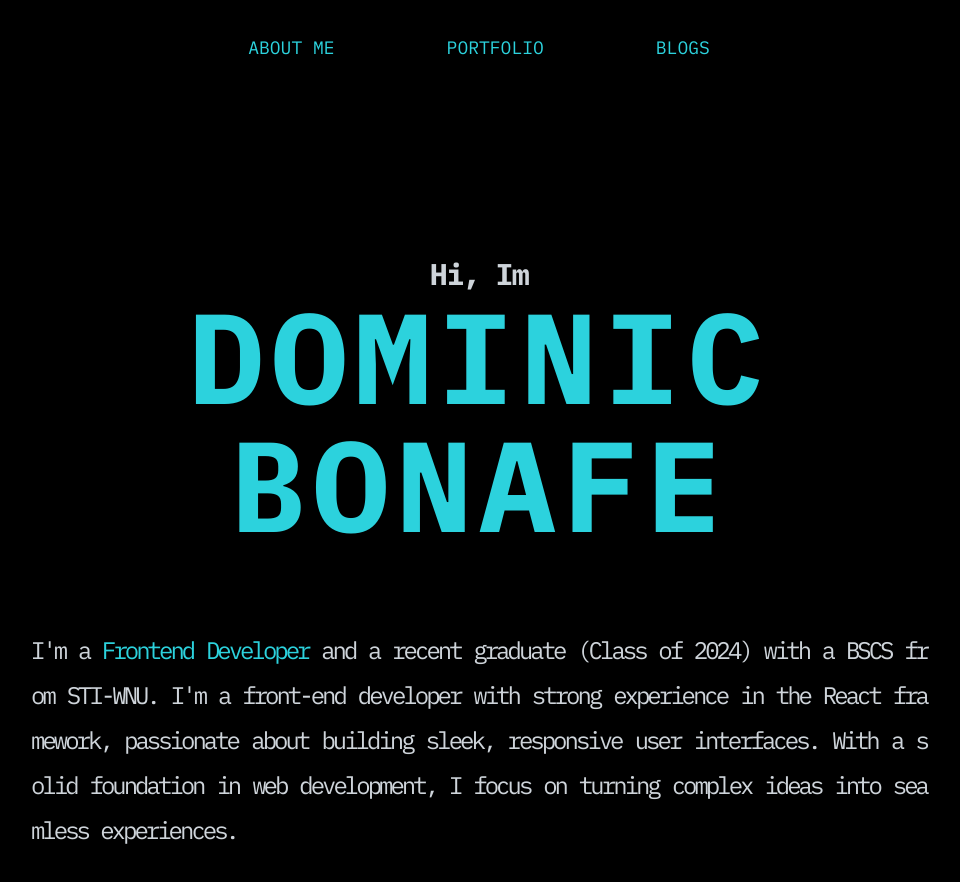
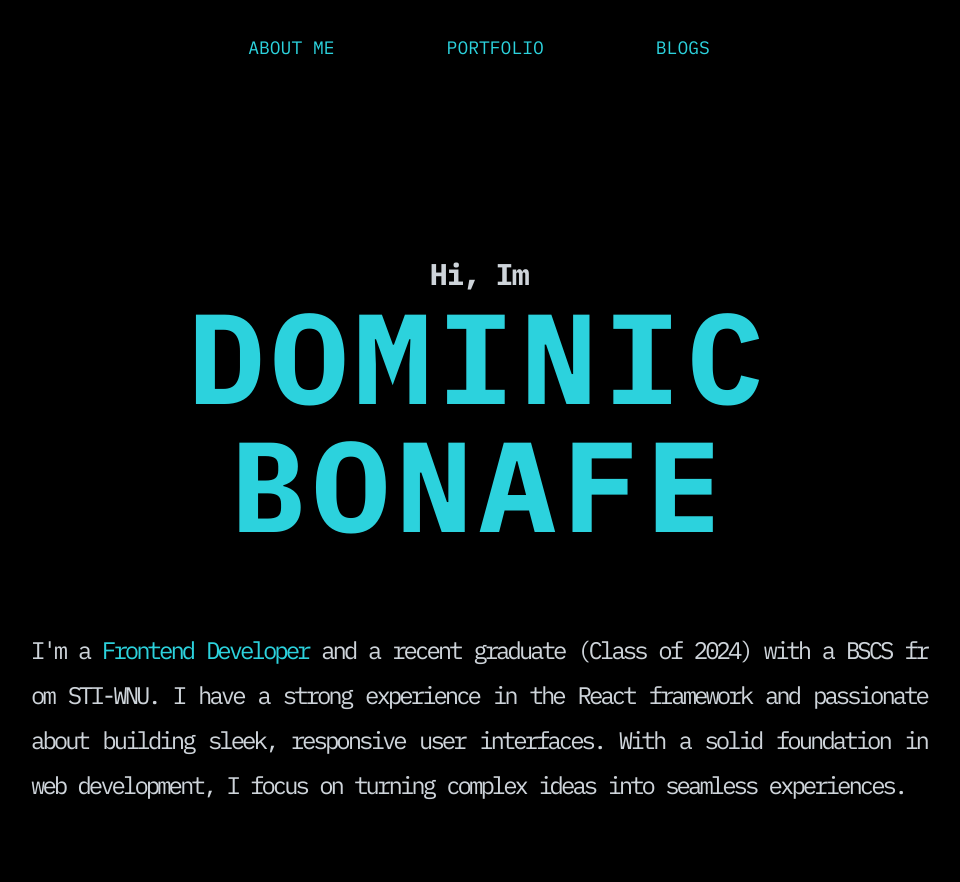
Before and after one commit to DominicYonce22/Portfolio, a React (Vite) app: page / in a window 1280 px wide. Shown: the top 882 px of the page, without its empty margins (161-1121 px from the left). Built offline with nearby package versions, Linux system fonts and the light colour scheme.

Commit message:
font weight changed hero section

```diff
--- a/src/pages/home/Hero.jsx
+++ b/src/pages/home/Hero.jsx
@@ -27,39 +27,30 @@ export default function Hero() {
       ease: "back.out(1.7)",
     });
 
-    // Trigger forward animation on mouseenter
     hoverContent.current.addEventListener("mouseenter", () => {
       tl.restart();
     });
 
-    // Trigger reverse animation on mouseleave
     hoverContent.current.addEventListener("mouseleave", () => {
       tl.reverse();
     });
 
-    // Track mouse position and apply to hidden content with boundingRect
     container.current.addEventListener("mousemove", (e) => {
-      let boundingRect = container.current.getBoundingClientRect(); // Get container's bounding rect
+      let boundingRect = container.current.getBoundingClientRect();
 
-      // Calculate mouse position relative to container (no offset for centering this time)
       let relX = e.pageX - boundingRect.left;
       let relY = e.pageY - boundingRect.top;
 
-      // Adjust for scroll position
       let scrollTop = window.pageYOffset || document.documentElement.scrollTop;
 
-      // We want it tighter, so no more centering for X and Y here
       let x = relX;
       let y = relY - scrollTop;
 
-      // Update GSAP properties with the new position (closer to the mouse)
       gsap.set(hiddenContent.current, {
-        autoAlpha: 1, // Ensure it's visible
-        "--x": x, // Update the custom property for X
-        "--y": y, // Update the custom property for Y
+        autoAlpha: 1,
+        "--x": x,
+        "--y": y,
       });
-
-      // Update the quickTo animations
 
       yTo(y);
       xTo(x);
@@ -67,15 +58,15 @@ export default function Hero() {
 
     container.current.addEventListener("mouseleave", () => {
       gsap.set(hiddenContent.current, {
-        autoAlpha: 0, // Hide the content
-        ease: "back.out(1.7)", // Intense ease-in-out with a back-and-forth overshoot for a "shwoop" effect
+        autoAlpha: 0,
+        ease: "back.out(1.7)",
       });
     });
 
     container.current.addEventListener("mouseenter", () => {
       gsap.set(hiddenContent.current, {
-        autoAlpha: 1, //show the mask
-        ease: "back.in(1.7)", // Intense ease-in-out with a back-and-forth overshoot for a "shwoop" effect
+        autoAlpha: 1,
+        ease: "back.in(1.7)",
       });
     });
   });
@@ -86,7 +77,10 @@ export default function Hero() {
       className="relative h-screen bg-black py-16 sm:py-24"
     >
       <div className="h-full bg-black py-[3rem] text-justify text-[2rem] tracking-tighter backdrop-blur-md oldPhone:mx-auto oldPhone:w-[90%] oldPhone:py-6 md:py-16">
-        <div ref={hoverContent}>
+        <div
+          ref={hoverContent}
+          className="oldPhone:text-base oldPhone:font-bold"
+        >
           <p className="text-center font-bold text-[#ced4da] oldPhone:text-lg sm:text-3xl">
             Hi, Im
           </p>
@@ -94,13 +88,13 @@ export default function Hero() {
             Dominic Bonafe
           </h1>
 
-          <p className="android:text-md bg mb-2 w-full text-sm leading-normal text-[#ced4da] oldPhone:mb-10 oldPhone:break-all oldPhone:px-8 oldPhone:text-sm oldPhone:leading-[2.2] oldPhone:tracking-[0.5px] oldPhone:[word-spacing:0.8px] android:mb-16 android:font-bold android:leading-7 android:tracking-tight sm:px-[8%] sm:text-lg sm:leading-8 md:mb-14 md:text-xl md:font-normal md:leading-10 md:tracking-[-2px] lg:px-32 lg:text-2xl lg:font-normal lg:leading-[45px] lg:tracking-[-3px]">
+          <p className="bg mb-2 w-full text-sm leading-normal text-[#ced4da] oldPhone:mb-10 oldPhone:break-all oldPhone:px-8 oldPhone:text-sm oldPhone:leading-[2.2] oldPhone:tracking-[0.5px] oldPhone:[word-spacing:0.8px] android:mb-16 android:leading-7 android:tracking-tight sm:px-[8%] sm:text-lg sm:leading-8 md:mb-14 md:text-xl md:font-normal md:leading-10 md:tracking-[-2px] lg:px-32 lg:text-2xl lg:font-normal lg:leading-[45px] lg:tracking-[-3px]">
             I'm a<span className="text-[#2cd2dd]"> Frontend Developer</span> and
-            a recent graduate (Class of 2024) with a BSCS from STI-WNU. I'm a
-            front-end developer with strong experience in the React framework,
-            passionate about building sleek, responsive user interfaces. With a
-            solid foundation in web development, I focus on turning complex
-            ideas into seamless experiences.
+            a recent graduate (Class of 2024) with a BSCS from STI-WNU. I have a
+            strong experience in the React framework and passionate about
+            building sleek, responsive user interfaces. With a solid foundation
+            in web development, I focus on turning complex ideas into seamless
+            experiences.
           </p>
         </div>
       </div>
@@ -127,11 +121,11 @@ export default function Hero() {
 
           <p className="android:text-md bg mb-2 w-full text-sm leading-normal text-black oldPhone:mb-10 oldPhone:break-all oldPhone:px-8 oldPhone:text-sm oldPhone:leading-[2.2] oldPhone:tracking-[0.5px] oldPhone:[word-spacing:0.8px] android:mb-16 android:font-bold android:leading-7 android:tracking-tight sm:px-[8%] sm:text-lg sm:leading-8 md:mb-14 md:text-xl md:font-normal md:leading-10 md:tracking-[-2px] lg:px-32 lg:text-2xl lg:font-normal lg:leading-[45px] lg:tracking-[-3px]">
             I'm a<span className="text-white"> Frontend Developer</span> and a
-            recent graduate (Class of 2024) with a BSCS from STI-WNU. I'm a
-            front-end developer with strong experience in the React framework,
-            passionate about building sleek, responsive user interfaces. With a
-            solid foundation in web development, I focus on turning complex
-            ideas into seamless experiences.
+            recent graduate (Class of 2024) with a BSCS from STI-WNU. I have a
+            strong experience in the React framework and passionate about
+            building sleek, responsive user interfaces. With a solid foundation
+            in web development, I focus on turning complex ideas into seamless
+            experiences.
           </p>
         </div>
       </div>
```
